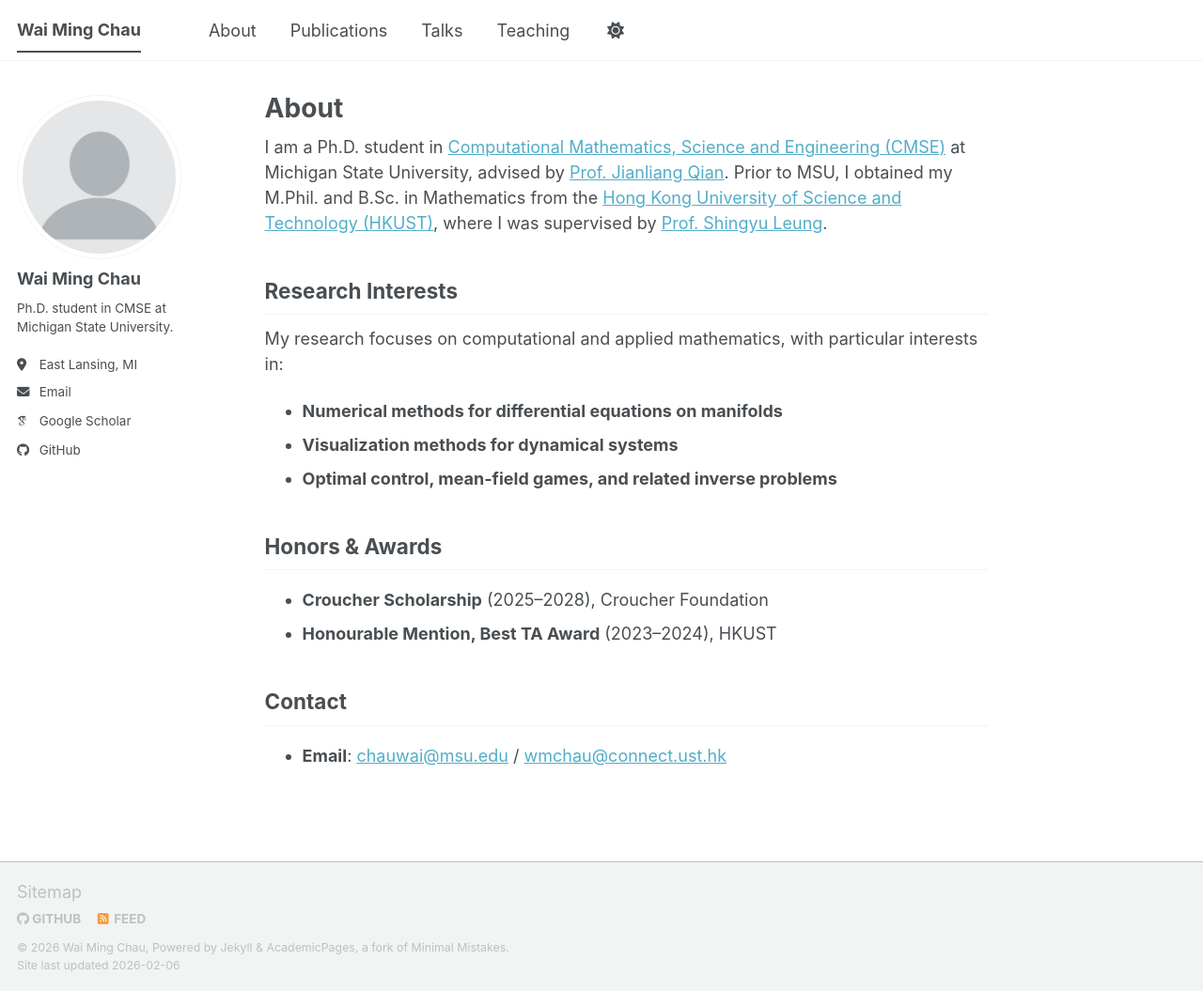
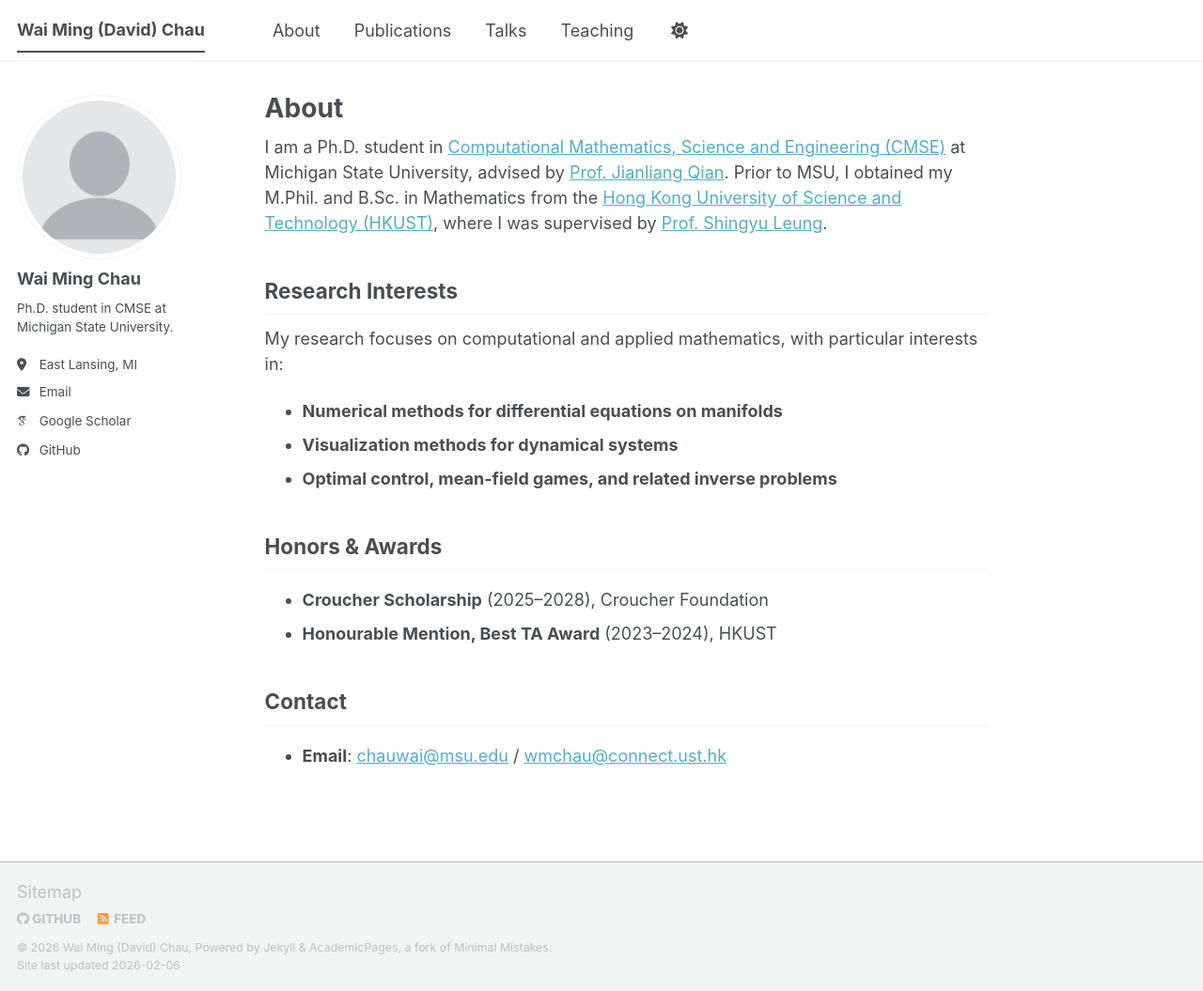
Before and after one commit to wm-chau/wm-chau.github.io, a Jekyll site: the page built from _pages/about.md, in a window 1280 px wide and 1055 px high. Shown: the whole window at 94% size. Built offline with Jekyll 4.4.1, drawn with Linux system fonts in a browser that asks for light colours; some web fonts are replaced; a script bundle is joined from its source files by our own code; library files that are not in the unit come from our copies.

Commit message:
Update _config.yml

```diff
--- a/_config.yml
+++ b/_config.yml
@@ -1,8 +1,8 @@
 # Site Settings (find these near the top)
 locale                   : "en-US"
-title                    : "Wai Ming Chau"
+title                    : "Wai Ming (David) Chau"
 title_separator          : "-"
-name                     : &name "Wai Ming Chau"
+name                     : &name "Wai Ming (David) Chau"
 description              : &description "Ph.D. student in Computational Mathematics at Michigan State University"
 url                      : https://wm-chau.github.io
 baseurl                  : ""
```
